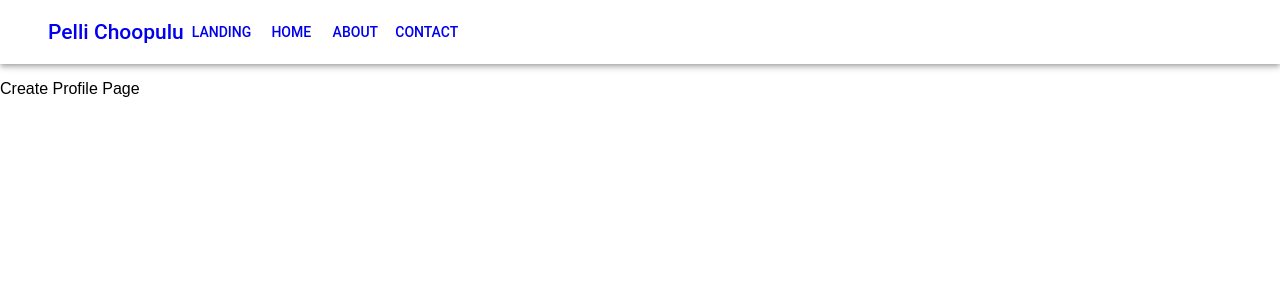
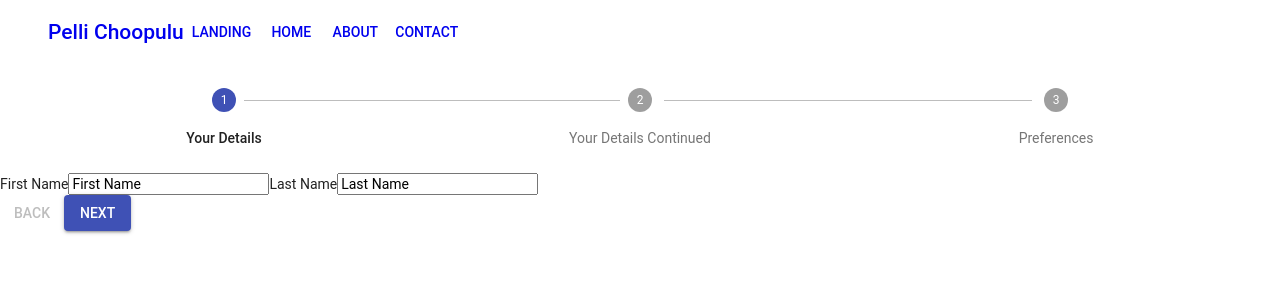
Before and after one commit to harsha-nn/pelli_material, a React (Create React App) app: page /CreateProfile in a window 1280 px wide. Shown: the top 300 px of the page. Built offline with nearby package versions, Linux system fonts and the light colour scheme.

Commit message:
routing completed

```diff
--- a/src/App.js
+++ b/src/App.js
@@ -10,6 +10,7 @@ import Home from './Components/Home/Home';
 import About from './Components/About/About';
 import Contact from './Components/Contact/Contact';
 import CreateProfile from './Components/CreateProfile/CreateProfile';
+import Dashboard from "./Components/Dashboard/Dashboard";
 
 class App extends Component {
   render() {
@@ -25,6 +26,7 @@ class App extends Component {
             <Route path="/about" component={About} />
             <Route path="/contact" component={Contact} />
             <Route path='/CreateProfile' component={CreateProfile} />
+            <Route path='/Dashboard' component={Dashboard} />
           </Switch>
           </div>
         </Router>
--- a/src/Components/CreateProfile/CreateProfile.js
+++ b/src/Components/CreateProfile/CreateProfile.js
@@ -1,12 +1,100 @@
 import React from 'react';
+import Stepper from '@material-ui/core/Stepper';
+import Step from '@material-ui/core/Step';
+import StepLabel from '@material-ui/core/StepLabel';
+import Button from '@material-ui/core/Button';
+import Typography from '@material-ui/core/Typography';
+import Step1 from './Step1';
+import Step2 from "./Step2";
+import Step3 from './Step3';
 
-const CreateProfile = () => {
 
-    return (
-        <div>
-            <p> Create Profile Page </p>
-        </div>
-    );
+function getSteps() {
+    return ['Your Details', 'Your Details Continued', 'Preferences'];
+  }
+
+  function getStepContent(stepIndex) {
+    switch (stepIndex) {
+      case 0:
+        return <Step1 />;
+      case 1:
+        return <Step2 />;
+      case 2:
+        return <Step3 />;
+      default:
+        return 'Uknown stepIndex';
+    }
+  }
+
+class CreateProfile extends React.Component   {
+    state = {
+        activeStep: 0,
+      };
+
+      handleNext = () => {
+        const { activeStep } = this.state;
+        (this.state.activeStep === 2)
+        ? this.props.history.push('/Home')
+        :this.setState({activeStep: activeStep + 1})
+      };
+
+      handleBack = () => {
+        const { activeStep } = this.state;
+        this.setState({
+          activeStep: activeStep - 1,
+        });
+      };
+
+      handleReset = () => {
+        this.setState({
+          activeStep: 0,
+        });
+      };
+
+    render() {
+        // const { classes } = this.props;
+        const steps = getSteps();
+        const { activeStep } = this.state;
+
+        return (
+          <div>
+            <Stepper activeStep={activeStep} alternativeLabel>
+              {steps.map(label => {
+                return (
+                  <Step key={label}>
+                    <StepLabel>{label}</StepLabel>
+                  </Step>
+                );
+              })}
+            </Stepper>
+            <div>
+              {this.state.activeStep === steps.length ? (
+                <div>
+                  <Typography >All steps completed</Typography>
+                  <Button onClick={this.handleReset}>Reset</Button>
+                </div>
+              ) : (
+                <div>
+                  <Typography >{getStepContent(activeStep)}</Typography>
+                  <div>
+                    <Button
+                      disabled={activeStep === 0}
+                      onClick={this.handleBack}
+
+                    >
+                      Back
+                    </Button>
+                    <Button variant="contained" color="primary" onClick={this.handleNext}>
+                      {activeStep === steps.length - 1 ? 'Finish' : 'Next'}
+                    </Button>
+                  </div>
+                </div>
+              )}
+            </div>
+          </div>
+        );
+      }
+
 }
 
 export default CreateProfile;
--- /dev/null
+++ b/src/Components/CreateProfile/Step1.js
@@ -0,0 +1,15 @@
+import React from 'react';
+
+const Step1 = () =>{
+    return(
+        <div>
+            <label>First Name</label>
+            <input type="text" value="First Name"/>
+            <label>Last Name</label>
+            <input type="text" value="Last Name"/>
+        </div>
+    );
+
+}
+
+export default Step1;
--- /dev/null
+++ b/src/Components/CreateProfile/Step2.js
@@ -0,0 +1,15 @@
+import React from 'react';
+
+const Step2 = () =>{
+    return(
+        <div>
+            <label>First Name</label>
+            <input type="text" value="First Name"/>
+            <label>Last Name</label>
+            <input type="text" value="Last Name"/>
+        </div>
+    );
+
+}
+
+export default Step2;
--- /dev/null
+++ b/src/Components/CreateProfile/Step3.js
@@ -0,0 +1,15 @@
+import React from 'react';
+
+const Step3 = () =>{
+    return(
+        <div>
+            <label>First Name</label>
+            <input type="text" value="First Name"/>
+            <label>Last Name</label>
+            <input type="text" value="Last Name"/>
+        </div>
+    );
+
+}
+
+export default Step3;
--- /dev/null
+++ b/src/Components/Dashboard/Dashboard.js
@@ -0,0 +1,18 @@
+import React, { Component } from 'react';
+import { Grid } from '@material-ui/core';
+
+class Dashboard extends Component {
+    render() {
+        return (
+            <div>
+                <Grid container xs>
+                    <Grid item xs={12}>
+                        <h1>Dashboard</h1>
+                    </Grid>
+                </Grid>
+            </div>
+        );
+    }
+}
+
+export default Dashboard;
--- a/src/Components/Home/Home.js
+++ b/src/Components/Home/Home.js
@@ -1,22 +1,67 @@
 import React from 'react';
 import { Paper, MenuItem, MenuList, Grid } from '@material-ui/core';
+import Dashboard from '../Dashboard/Dashboard';
+// import Dashboard from '../Dashboard/Dashboard';
 
-const Home = () => {
+class Home extends React.Component {
+
+  constructor(props) {
+    super(props);
+    this.state = {
+      selectedIndex: 0,
+    }
+  }
+  handleMenuClick = (event, index) => {
+    this.setState({ selectedIndex: index })
+    console.log("index = ", index);
+    switch (index) {
+      case 0: this.props.history.push('/Dashboard');
+        break;
+      case 1: this.props.history.push('/Profile'); break;
+
+      default: this.props.history.push('/Dashboard')
+        break;
+    }
+  }
+
+  showPage = (page) => {
+    switch (page) {
+      case 0: return <Dashboard />
+
+      default: return <Dashboard />
+
+    }
+  }
+
+  render() {
     return (
       <div>
         <Grid container xs >
           <Grid item xs={2}>
-          <Paper >
+            <Paper>
               <MenuList>
-              <MenuItem>Profile</MenuItem>
-              <MenuItem>Search</MenuItem>
-              <MenuItem>Logout</MenuItem>
+                <MenuItem selected={this.state.selectedIndex === 0}
+                  onClick={event => this.handleMenuClick(event, 0)} >Dashboard</MenuItem>
+                <MenuItem selected={this.state.selectedIndex === 1}
+                  onClick={event => this.handleMenuClick(event, 1)}>Profile</MenuItem>
+                <MenuItem selected={this.state.selectedIndex === 2}
+                  onClick={event => this.handleMenuClick(event, 2)}>Search</MenuItem>
+                <MenuItem selected={this.state.selectedIndex === 3}
+                  onClick={event => this.handleMenuClick(event, 3)}>Logout</MenuItem>
               </MenuList>
+            </Paper>
+          </Grid>
+          <Grid item xs>
+            <Paper>
+              {
+                this.showPage(this.state.selectedIndex)
+              }
             </Paper>
           </Grid>
         </Grid>
       </div>
     );
   }
+}
 
 export default Home;
--- a/src/Components/LandingPage/LandingPage.css
+++ b/src/Components/LandingPage/LandingPage.css
@@ -1,15 +1,15 @@
-.right_pane{
-    /* background:linear-gradient(to right, rgb(255, 34, 34), rgb(255, 153, 153)); */
+/* .right_pane{
+    background:linear-gradient(to right, rgb(255, 34, 34), rgb(255, 153, 153));
     padding: 10px;
     margin-bottom: auto;
     height: 600px;
-    /* position: fixed; */
-}
+    position: fixed;
+} */
 .bgimg {
     background-image: url('wedding.jpg');
     background-size: cover;
     /* margin: 10px; */
     width: auto;
-    height: 600px;
+    height: 650px;
     /* border: 1px solid black; */
 }
--- a/src/Components/LandingPage/LandingPage.js
+++ b/src/Components/LandingPage/LandingPage.js
@@ -6,9 +6,9 @@ import { Grid, Paper, Tab, Tabs } from '@material-ui/core';
 //     Switch,
 //     Link
 // } from 'react-router-dom';
-import CreateProfile from '../CreateProfile/CreateProfile';
+// import CreateProfile from '../CreateProfile/CreateProfile';
 import '../LandingPage/LandingPage.css';
-import Home from "../Home/Home";
+// import Home from "../Home/Home";
 // import couplePic from '../LandingPage/6591.jpg';
 // import wedding from '../LandingPage/wedding.jpg';
 
@@ -34,7 +34,7 @@ class LandingPage extends React.Component {
     }
     render() {
         return (
-            <div style={{ margin: 10 }} className="bgimg">
+            <div className="bgimg">
                 <Grid container spacing={16}>
                     <Grid item xs={2}>
 
@@ -117,24 +117,3 @@ class LandingPage extends React.Component {
 }
 
 export default LandingPage;
-
-{/* <form noValidate autoComplete="on">
-<TextField
-  id="outlined-name"
-  label="Name"
-  defaultValue="enter your name here"
-//   onChange={this.handleChange('name')}
-  margin="normal"
-  variant="outlined"
-/>
-<TextField
-id="standard-password-input"
-label="Password"
-type="password"
-autoComplete="current-password"
-margin="normal"
-/>
-<Button variant="contained" color="primary" >
-    Submit
-</Button>
-</form> */}
```
Lines whose indentation alone changed are shown as unchanged.
